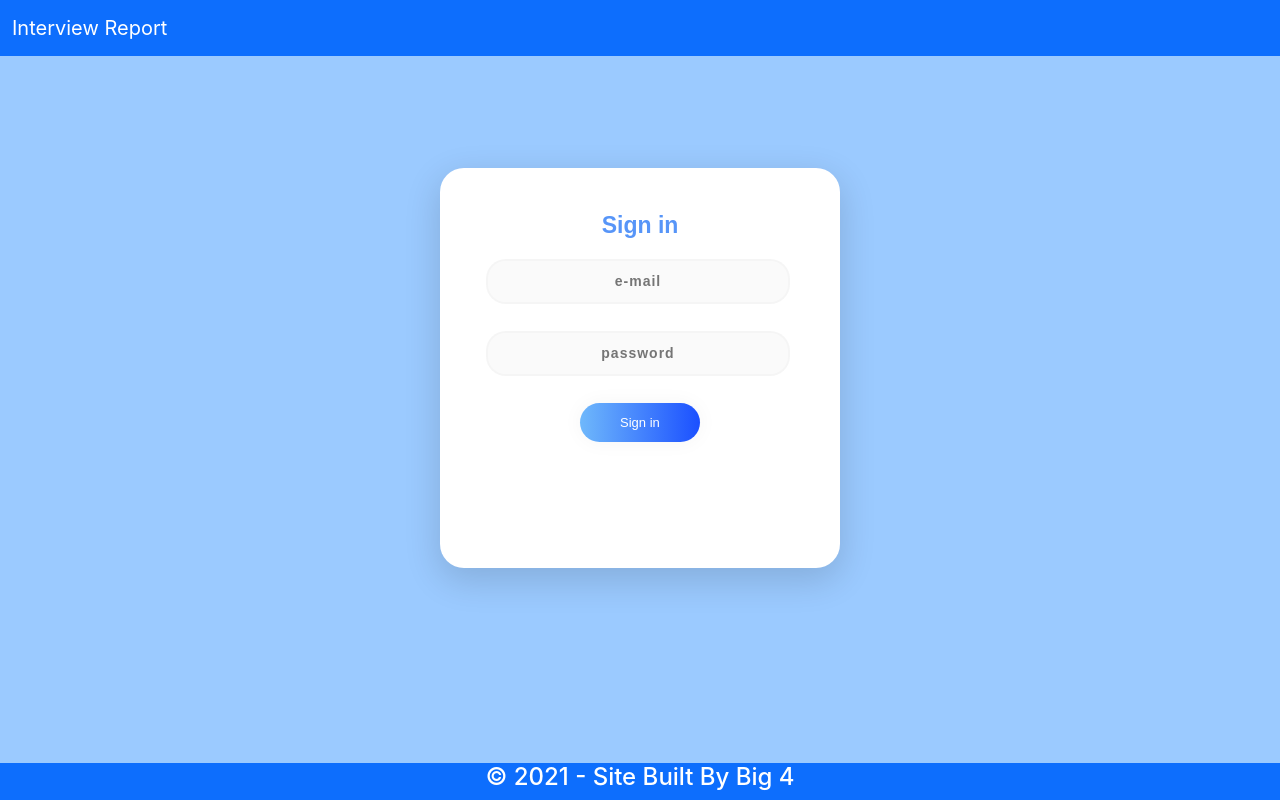
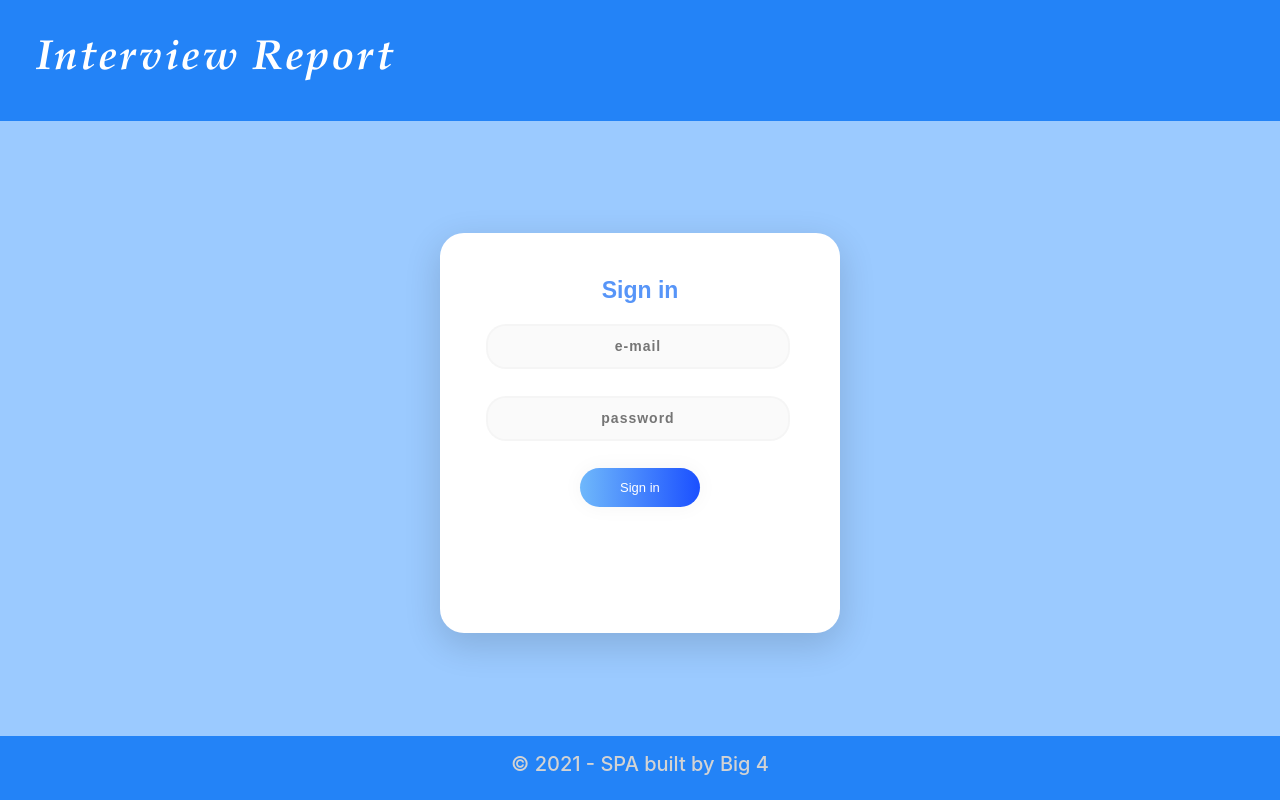
Before and after one commit to filipsari/Interview-Reports, a React (Create React App) app: page /single-candidate/1 in a window 1280 px wide. Built offline with nearby package versions, Linux system fonts and the light colour scheme.

Commit message:
css rework

```diff
--- a/src/Components/Footer/Footer.css
+++ b/src/Components/Footer/Footer.css
@@ -3,10 +3,12 @@
   width: 100%;
   left: 0;
   bottom: 0;
-  color: white;
   text-align: center;
-  background-color: rgb(13,110,253);
-  padding: 0,5%;
+  background-color: rgb(35, 131, 247);
+  padding: 1rem;
+}
+
+h4 {
   font-size: 20px;
-  font-weight: bold;
+  color: lightgray;
 }
--- a/src/Components/Footer/Footer.jsx
+++ b/src/Components/Footer/Footer.jsx
@@ -4,7 +4,7 @@ import "./Footer.css";
 function Footer() {
   return (
     <div className="footer">
-      <h4>© 2021 - Site Built By Big 4</h4>
+      <h4>© 2021 - SPA built by Big 4</h4>
     </div>
   );
 }
--- a/src/Components/Header/Header.css
+++ b/src/Components/Header/Header.css
@@ -1,4 +1,17 @@
-.btn{
+.btn {
     font-size: 25px;
     color: white;
 }
+
+.int {
+    font-size: 42px;
+    font-weight: bold;
+    font-family: Garamond, serif;
+    font-style: italic;
+    letter-spacing: 2px;
+}
+
+.header {
+    padding: 3vh;
+    background-color: rgb(35, 131, 247);
+}
--- a/src/Components/Header/Header.jsx
+++ b/src/Components/Header/Header.jsx
@@ -10,9 +10,9 @@ function Header({ isLoggedIn, onLogout }) {
   };
   return (
     <div>
-      <nav className="navbar navbar-dark bg-primary">
+      <nav className="navbar navbar-dark header">
         <div className="container-fluid">
-          <span className="navbar-brand">Interview Report</span>
+          <span className="navbar-brand int">Interview Report</span>
 
           {isLoggedIn && (
 
--- a/src/Components/Modals/ModalReport.jsx
+++ b/src/Components/Modals/ModalReport.jsx
@@ -13,7 +13,7 @@ export const ModalReport = ({ report, onHide }) => {
       centered
       size="lg"
     >
-      <Modal.Header closeButton>
+      <Modal.Header closeButton className="btn btn-primary">
         <Modal.Title id="contained-modal-title-vcenter">
           {report.candidateName}
         </Modal.Title>
@@ -22,18 +22,18 @@ export const ModalReport = ({ report, onHide }) => {
         <Container>
           <Row>
             <Col xs={6} md={4}>
-              <p>Company</p>
+              <h6>Company</h6>
               <p>{report.companyName}</p>
-              <p>Interview Date</p>
+              <h6>Interview Date</h6>
               <p>{getDate(report.interviewDate)}</p>
-              <p>Phase</p>
+              <h6>Phase</h6>
               <p>{report.phase}</p>
-              <p>Status</p>
+              <h6>Status</h6>
               <p>{report.status}</p>
             </Col>
 
             <Col xs={12} md={8}>
-              <p>Notes</p>
+              <h6>Notes</h6>
               <p>{report.note}</p>
             </Col>
           </Row>
--- a/src/Pages/Candidates/Candidates.css
+++ b/src/Pages/Candidates/Candidates.css
@@ -14,3 +14,9 @@
 .navigate {
   margin: 20px 40px 20px 40px;
 }
+
+
+.cand {
+  font-size: 22px;
+  color: rgb(108,137,176);
+}
--- a/src/Pages/Candidates/Candidates.jsx
+++ b/src/Pages/Candidates/Candidates.jsx
@@ -22,7 +22,7 @@ export const Candidates = () => {
   const onTyping = (e) => {
     setInputValue(e.target.value);
     const filtered = candidates.filter((element) =>
-      element.name.toLowerCase().includes(e.target.value.toLowerCase())
+      element.name.toLowerCase().includes(e.target.value.toLowerCase().trim())
     );
     setFilteredCandidates(filtered);
   };
@@ -31,9 +31,9 @@ export const Candidates = () => {
     <div>
       <nav className="navbar navbar-light bg-light navigate">
         <div className="container">
-          <a href="#" class="navbar-brand">
-            Candidates
-          </a>
+          <span className="navbar-brand cand">
+            Candidates:
+          </span>
           <form className="d-flex">
             <input
               value={inputValue}
```
